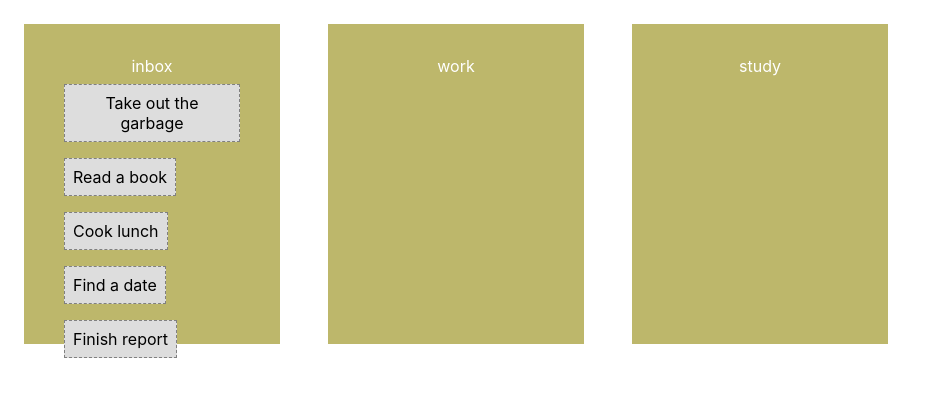
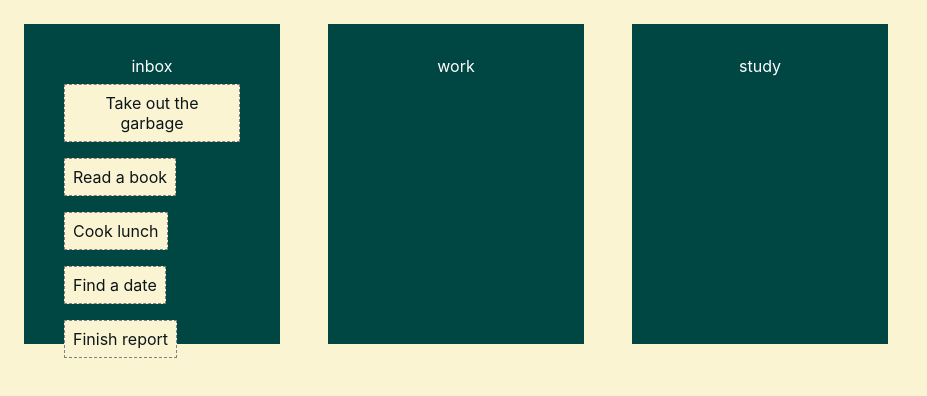
Before and after one commit to anthony2025/taskmanagement-frontend, a React (Create React App) app: page / in a window 1280 px wide. Shown: the top 396 px of the page, without its empty margins (0-927 px from the left). Built offline with nearby package versions, Linux system fonts and the light colour scheme.

Commit message:
change the color palette

```diff
--- a/src/Category.tsx
+++ b/src/Category.tsx
@@ -19,7 +19,7 @@ const Category: FC<CategoryProps> = ({ name, children }) => {
   }))
 
   const isActive = canDrop && isOver
-  let backgroundColor = isActive ? 'darkgreen' : 'darkkhaki'
+  let backgroundColor = isActive ? 'maroon': '#004643'
 
   return (
     <div
--- a/src/Container.tsx
+++ b/src/Container.tsx
@@ -31,20 +31,18 @@ const Container: FC = () => {
 
   const moveTask: MoveTask = (taskName, origin, destination) => {
     setState(function(previousState: ContainerState): ContainerState {
-      console.log('previousState', previousState)
       const newState = {
         ...previousState,
         [origin]: previousState[origin].filter(task => task !== taskName),
         [destination]: previousState[destination].concat(taskName)
       }
-      console.log('newState', newState)
       return newState
     })
   }
 
 
   return (
-    <div>
+    <div className='container'>
       {keys(state).map(category =>
         <Category name={category} key={category}>
           {state[category].map(task =>
--- a/src/index.css
+++ b/src/index.css
@@ -12,6 +12,12 @@ code {
     monospace;
 }
 
+.container {
+  height: 100vh;
+  width: 100%;
+  background-color: #faf4d3;
+}
+
 .category {
   height: 16rem;
   width: 12rem;
@@ -19,6 +25,7 @@ code {
   color: white;
   padding: 2rem;
   text-align: center;
+  background-color: #004643;
   font-size: 1rem;
   line-height: normal;
   float: left;
@@ -26,8 +33,8 @@ code {
 
 .task {
   border: 1px dashed gray;
-  background-color: #ddd;
-  color: black;
+  background-color: #faf4d3;
+  color: #0c1618;
   padding: .5rem;
   margin: .5rem;
   cursor: move;
```
